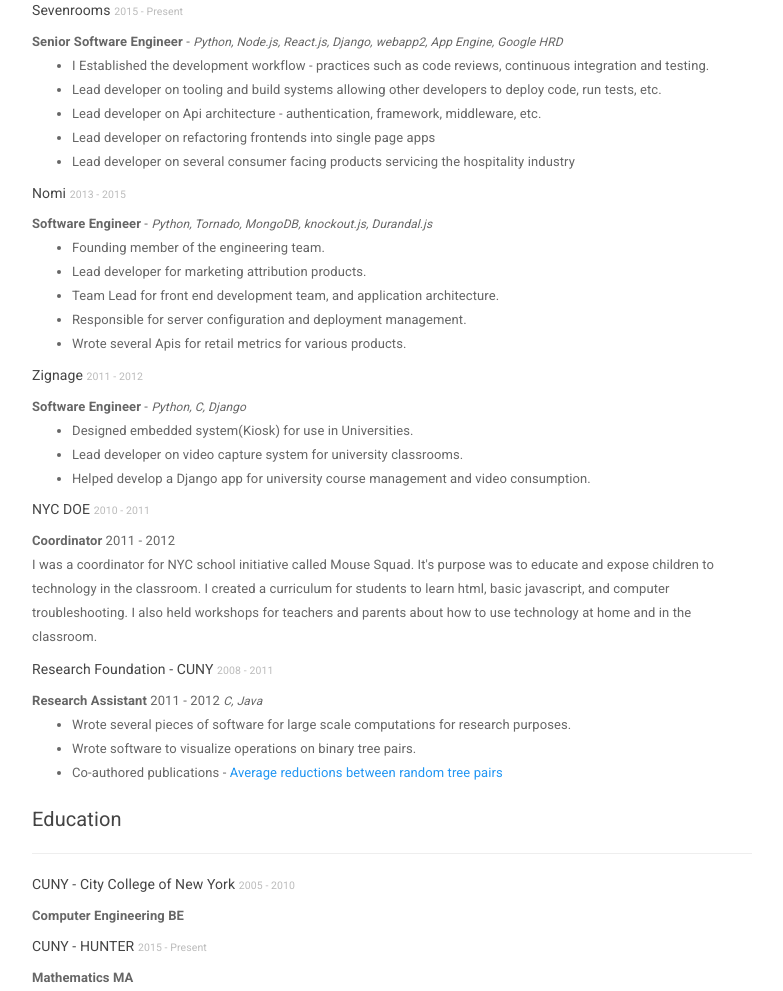
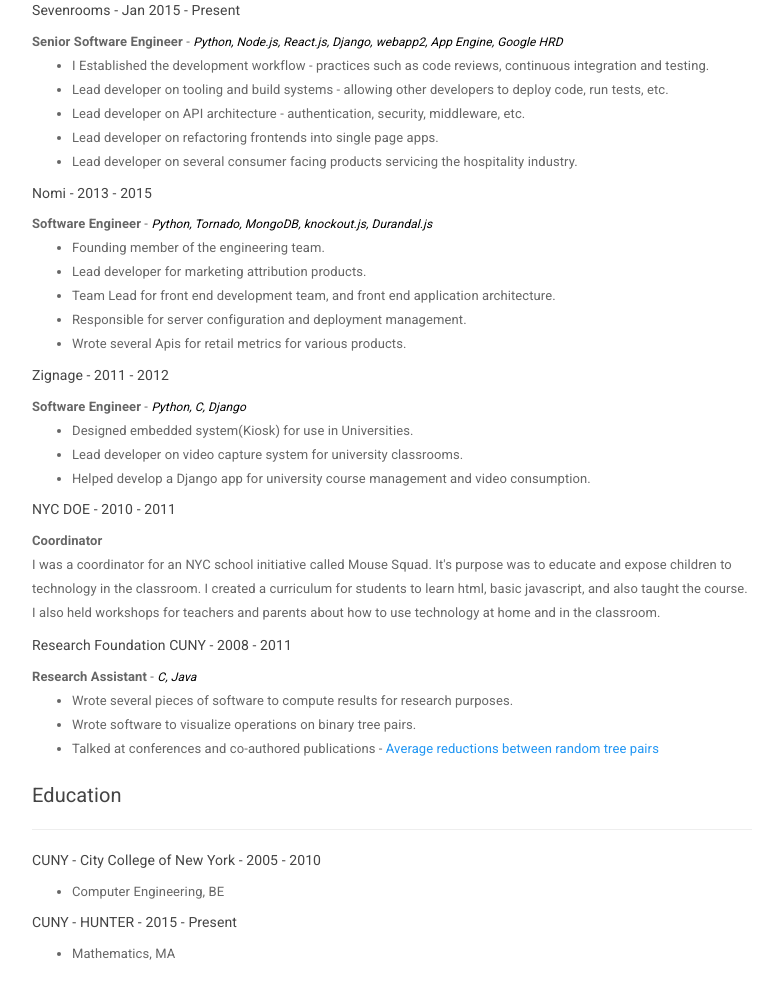
Before and after one commit to nsiegel/resume, a website: page index.html in a window 1280 px wide. Shown: the part 440-1431 px from the top of the page, without its empty margins (248-1031 px from the left). Drawn offline with Linux system fonts and the light colour scheme.

Commit message:
fix minor grammatical and misc errors

```diff
--- a/index.html
+++ b/index.html
@@ -34,7 +34,7 @@
 
     </div>
 
-    <div class="row">
+    <div class="row sections">
       <div class="col-sm-12">
         <h5>Summary</h5>
 <hr>
@@ -46,28 +46,28 @@
         <h5>Experience</h5>
 <hr>
 
-<h6>Sevenrooms <small>2015 - Present</small></h6>
+<h6>Sevenrooms - Jan 2015 - Present</h6>
 
 <strong>Senior Software Engineer</strong> - <small><i>Python, Node.js, React.js, Django, webapp2, App Engine, Google HRD</i></small>
   <ul>
     <li>I Established the development workflow - practices such as code reviews, continuous integration and testing.</li>
-    <li>Lead developer on tooling and build systems allowing other developers to deploy code, run tests, etc.</li>
-    <li>Lead developer on Api architecture - authentication, framework, middleware, etc.</li>
-    <li>Lead developer on refactoring frontends into single page apps</li>
-    <li>Lead developer on several consumer facing products servicing the hospitality industry</li>
+    <li>Lead developer on tooling and build systems - allowing other developers to deploy code, run tests, etc.</li>
+    <li>Lead developer on API architecture - authentication, security, middleware, etc.</li>
+    <li>Lead developer on refactoring frontends into single page apps.</li>
+    <li>Lead developer on several consumer facing products servicing the hospitality industry.</li>
   </ul>
 
-<h6>Nomi <small>2013 - 2015</small></h6>
+<h6>Nomi - 2013 - 2015</h6>
 <strong>Software Engineer</strong> - <small><i>Python, Tornado, MongoDB, knockout.js, Durandal.js</i></small>
 <ul>
   <li>Founding member of the engineering team.</li>
   <li>Lead developer for marketing attribution products.</li>
-  <li>Team Lead for front end development team, and application architecture.</li>
+  <li>Team Lead for front end development team, and front end application architecture.</li>
   <li>Responsible for server configuration and deployment management.</li>
   <li>Wrote several Apis for retail metrics for various products.</li>
 </ul>
 
-<h6>Zignage <small>2011 - 2012</small></h6>
+<h6>Zignage - 2011 - 2012</h6>
 <strong>Software Engineer</strong> - <small><i>Python, C, Django</i></small>
 <ul>
   <li>Designed embedded system(Kiosk) for use in Universities.</li>
@@ -75,19 +75,19 @@
   <li>Helped develop a Django app for university course management and video consumption.</li>
 </ul>
 
-<h6>NYC DOE <small>2010 - 2011</small></h6>
-<strong>Coordinator</strong> 2011 - 2012
-<p>I was a coordinator for NYC school initiative called Mouse Squad. It's purpose was to
+<h6>NYC DOE - 2010 - 2011</h6>
+<strong>Coordinator</strong>
+<p>I was a coordinator for an NYC school initiative called Mouse Squad. It's purpose was to
 educate and expose children to technology in the classroom. I created a curriculum for students
-to learn html, basic javascript, and computer troubleshooting. I also held workshops for teachers
+to learn html, basic javascript, and also taught the course. I also held workshops for teachers
 and parents about how to use technology at home and in the classroom.</p>
 
-<h6>Research Foundation - CUNY <small>2008 - 2011</small></h6>
-<strong>Research Assistant</strong> 2011 - 2012 <small><i>C, Java</i></small>
+<h6>Research Foundation CUNY - 2008 - 2011</h6>
+<strong>Research Assistant</strong> - <small><i>C, Java</i></small>
 <ul>
-  <li>Wrote several pieces of software for large scale computations for research purposes.</li>
+  <li>Wrote several pieces of software to compute results for research purposes.</li>
   <li>Wrote software to visualize operations on binary tree pairs.</li>
-  <li>Co-authored publications - <a href="http://msp.org/involve/2015/8-1/involve-v8-n1-p05-s.pdf">
+  <li>Talked at conferences and co-authored publications - <a href="http://msp.org/involve/2015/8-1/involve-v8-n1-p05-s.pdf">
 Average reductions between random tree pairs</a></li>
 </ul>
 
@@ -95,11 +95,19 @@
       <div class="col-sm-12">
         <h5>Education</h5>
 <hr>
-<h6>CUNY - City College of New York <small> 2005 - 2010</small></h6>
-<strong>Computer Engineering BE</strong>
+<h6>CUNY - City College of New York - 2005 - 2010</h6>
+  <ul>
+    <li>
+      Computer Engineering, BE
+    </li>
+  </ul>
 
-<h6>CUNY - HUNTER <small> 2015 - Present</small></h6>
-<strong>Mathematics MA</strong>
+<h6>CUNY - HUNTER - 2015 - Present</h6>
+<ul>
+  <li>
+    Mathematics, MA
+  </li>
+</ul>
 
       </div>
       <div class="col-sm-12">
--- a/less/main.less
+++ b/less/main.less
@@ -21,3 +21,7 @@
     }
   }
 }
+
+.sections small {
+  color: black;
+}
```
Also changed, not shown: html/edu.html (+12 -4 lines), html/exp.html (+16 -16 lines), html/index.html (+1 -1 lines), index_pdf.html (+28 -20 lines), build/main.css, 1 other file.
